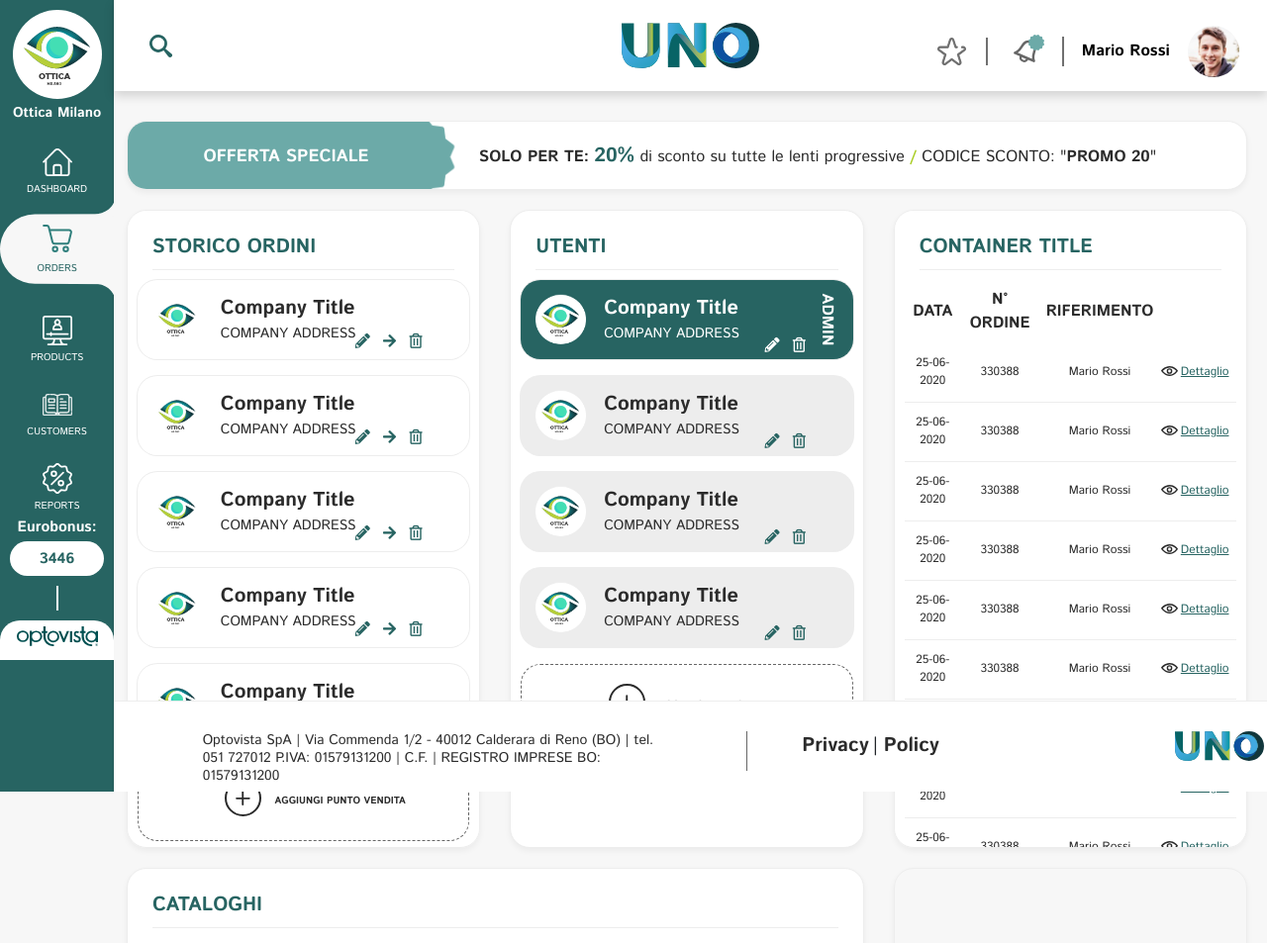
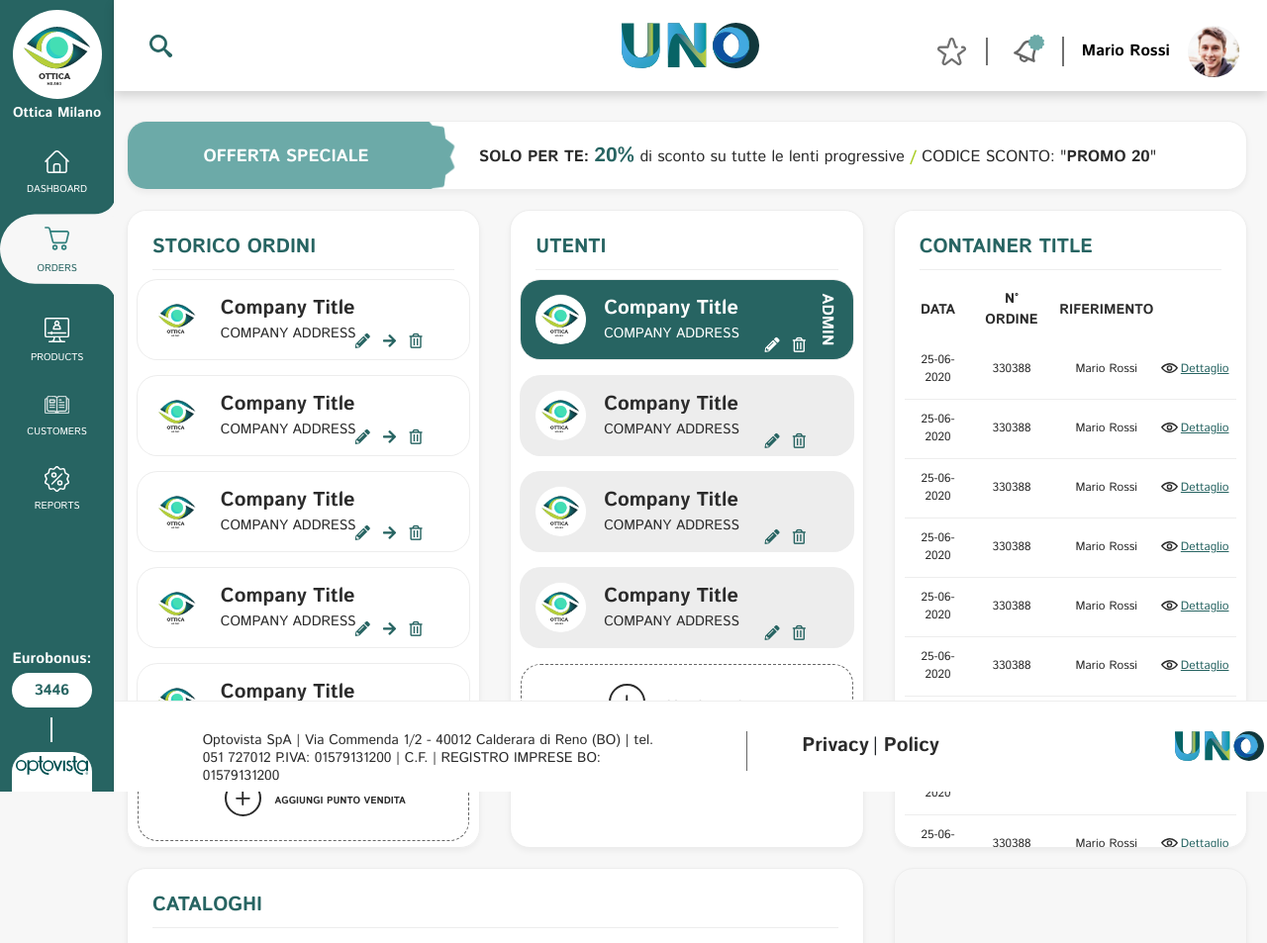
Before and after one commit to hnikoloski/optovistaDashboard, a plain HTML site: page index.html in a window 1280 px wide. Shown: the top 953 px of the page at 99% size. Drawn offline with nearby package versions, Linux system fonts and the light colour scheme.

Commit message:
sidebarChanges

```diff
--- a/style/scss/helpers/cicons.scss
+++ b/style/scss/helpers/cicons.scss
@@ -1,6 +1,6 @@
 .ci {
-    height: 30px;
-    width: 30px;
+    height: 25px;
+    width: 25px;
     margin: 0 auto;
     padding-top: 70px;
     margin-bottom: -15px;
--- a/style/scss/partials/_body.scss
+++ b/style/scss/partials/_body.scss
@@ -213,7 +213,7 @@
                     @include boldFont();
                     color: $black;
                     text-transform: uppercase;
-                    font-size: 1.6rem;
+                    font-size: 1.4rem;
 
                   }
 
--- a/style/scss/partials/_header.scss
+++ b/style/scss/partials/_header.scss
@@ -121,7 +121,25 @@
   }
 }
 
-@media (max-width: 1024px) {
+// @media(max-width:1196px) {
+//   nav {
+//     .top-menu {
+//       ul {
+
+//         li {
+
+
+//           .profile-picture-wrapper {
+//             width: 35px
+//           }
+//         }
+//       }
+//     }
+//   }
+
+// }
+
+@media (max-width: 1196px) {
   nav {
     .top-menu {
       ul {
@@ -140,6 +158,11 @@
               width: 100%;
               height: auto;
             }
+          }
+
+          p {
+            padding: 0;
+            font-size: 1.4rem;
           }
         }
       }
--- a/style/scss/partials/_sidebar.scss
+++ b/style/scss/partials/_sidebar.scss
@@ -191,14 +191,17 @@
             a {
               height: 95px;
 
-              // &::before {
+              &::before {
+                background-size: 90%;
+                background-repeat: no-repeat;
+                background-position: 165% 50%;
                 //   content: " ";
                 //   background: url(../../../assets/img/sideBarHoverTop.svg) no-repeat;
                 //   top: -8%;
                 //   left: 82%;
                 //   width: 25px;
                 //   height: 25px;
-              // }
+              }
 
               // &::after {
               //   content: " ";
@@ -266,6 +269,27 @@
         }
       }
     }
+  }
+}
+
+@media(max-width: 1366px) and (min-width: 1025px) {
+  nav#sidebarMenu .sidebar-info {
+    margin-top: 0;
+    position: absolute;
+    bottom: 0;
+    left: 10%;
+
+    .bottomLogo {
+      width: 100%;
+
+      img {
+        width: 100%;
+      }
+    }
+  }
+
+  nav#sidebarMenu .sidebar-info h5 {
+    width: unset;
   }
 }
 
```
Also changed, not shown: style/main.css, 1 other file. Lines whose indentation alone changed are shown as unchanged.
